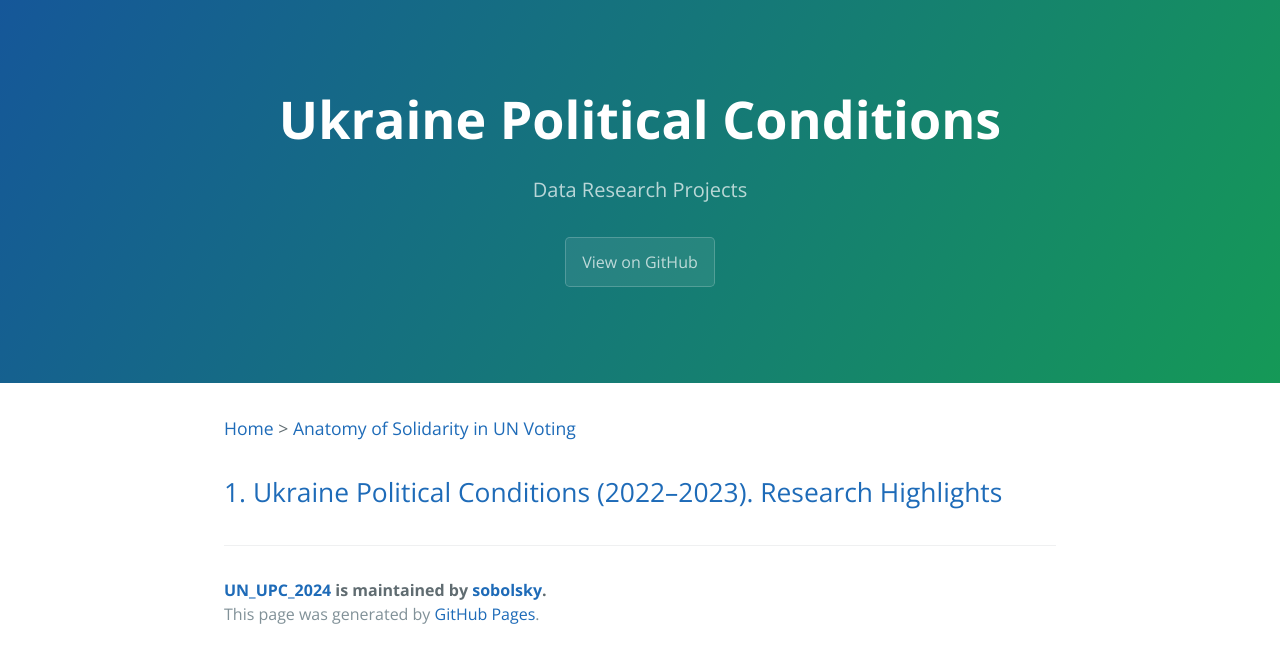
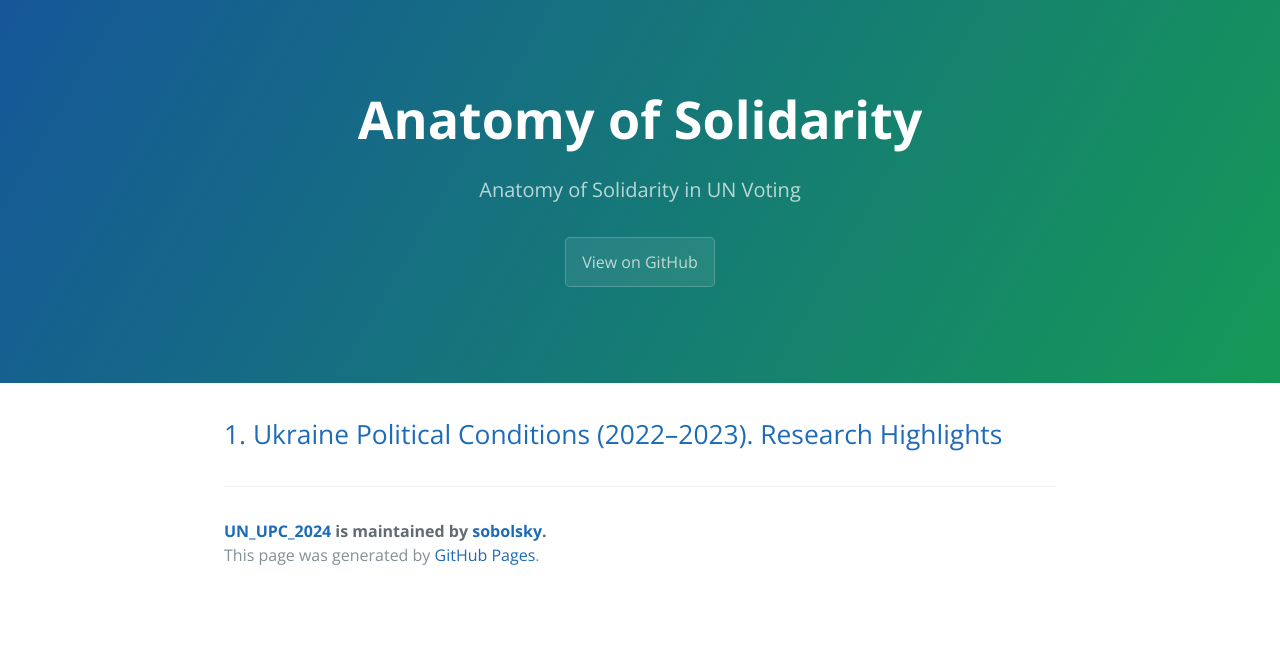
Before and after one commit to sobolsky/UN_UPC_2024, a Jekyll site: the page built from index.md, in a window 1280 px wide. Shown: the top 663 px of the page. Built offline with Jekyll 4.4.1, drawn with Linux system fonts in a browser that asks for light colours; our own code applies the rules of GitHub Pages for plain Markdown files.

Commit message:
Update index.md

```diff
--- a/index.md
+++ b/index.md
@@ -1,9 +1,8 @@
 ---
-title: Ukraine Political Conditions
-description: Data Research Projects
+title: Anatomy of Solidarity
+description: Anatomy of Solidarity in UN Voting
 show_downloads: false
 google_analytics:
 theme: jekyll-theme-cayman
 ---
-[Home](https://sobolsky.github.io) > [Anatomy of Solidarity in UN Voting](https://sobolsky.github.io/un)
 ## [1. Ukraine Political Conditions (2022–2023). Research Highlights](./01)
```
